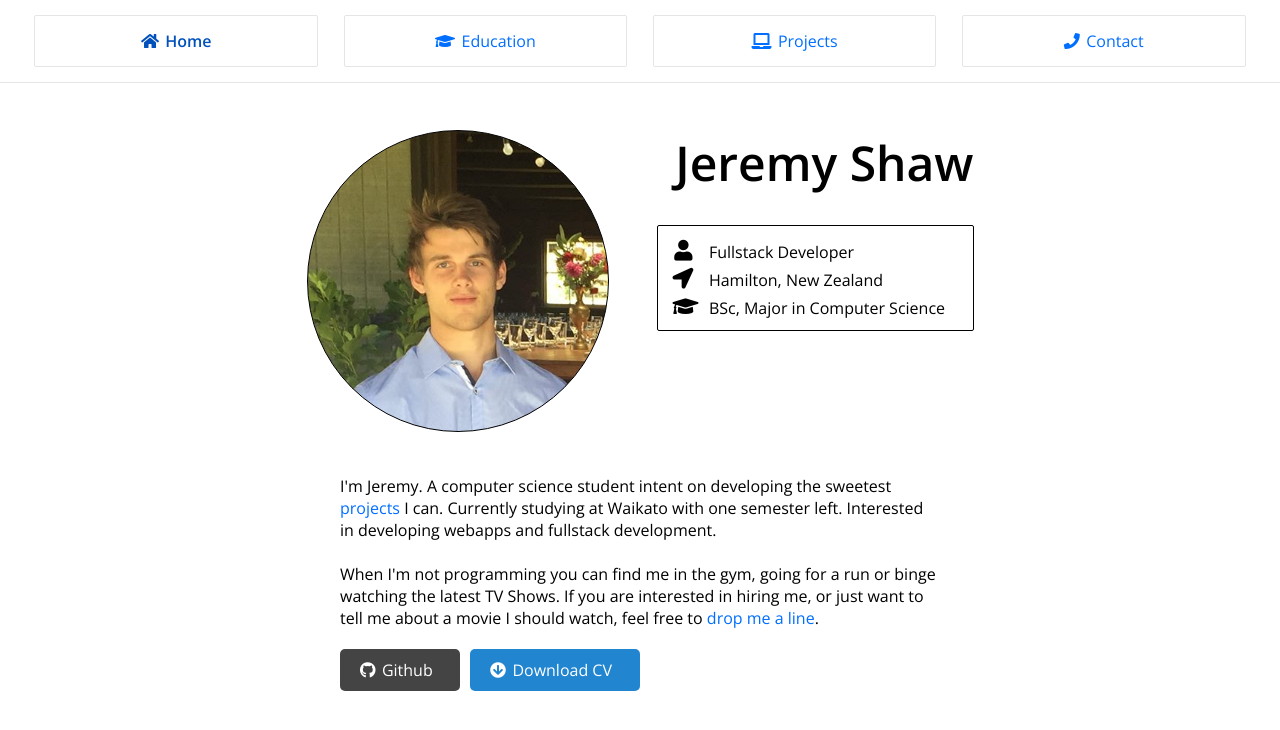
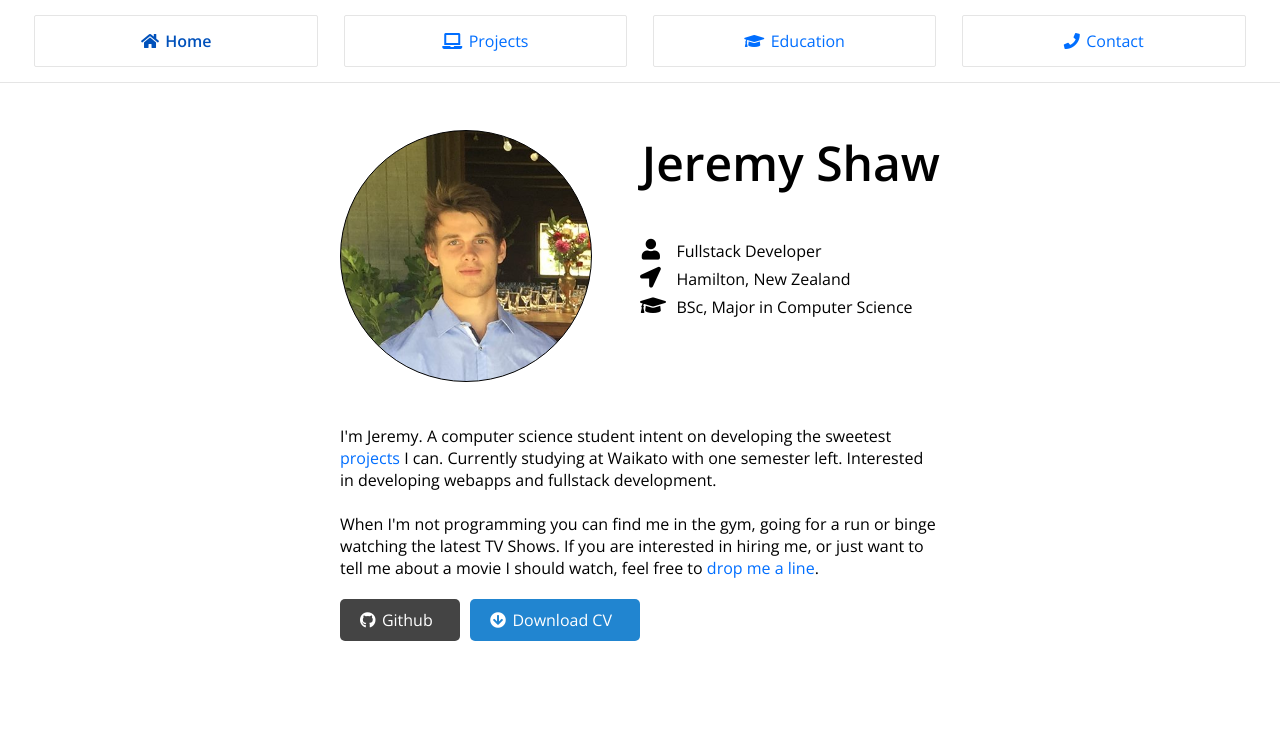
Before and after one commit to puremana/portfolio-website, a React (Create React App) app: page / in a window 1280 px wide. Shown: the top 730 px of the page. Built offline with nearby package versions, Linux system fonts and the light colour scheme.

Commit message:
Adjusted styles based on user feedback

```diff
--- a/src/App.css
+++ b/src/App.css
@@ -62,8 +62,8 @@ li:hover {
 }
 .home-top-left {
   display: inline-block;
-  width: 300px;
-  height: 300px;
+  width: 250px;
+  height: 250px;
 }
 .home-top-left-image {
   border: 1px solid black;
@@ -80,10 +80,10 @@ li:hover {
 }
 .home-top-right ul {
   width: 300px;
-  border: 1px solid black;
+  /*border: 1px solid black;*/
   border-radius: 2px;
   padding: 10px 0px 10px 15px;
-  margin: 30px 0 0 50px;
+  margin: 30px 0 0 35px;
   vertical-align: top;
   text-align: left;
 }
--- a/src/components/nav-bar/nav-bar.js
+++ b/src/components/nav-bar/nav-bar.js
@@ -46,16 +46,16 @@ class NavBar extends Component {
                         <span>Home</span>
                     </li>
                 </Link>
+                <Link to="/projects">
+                    <li className={this.state.projectLink}>
+                        <span className="icon is-small"><i className="fa fa-laptop"></i></span>
+                        <span>Projects</span>
+                    </li>
+                </Link>
                 <Link to="/education">
                     <li className={this.state.eduLink}>
                         <span className="icon is-small"><i className="fa fa-graduation-cap"></i></span>
                         <span>Education</span>
-                    </li>
-                </Link>
-                <Link to="/projects">
-                    <li className={this.state.projectLink}>
-                        <span className="icon is-small"><i className="fa fa-laptop"></i></span>
-                        <span>Projects</span>
                     </li>
                 </Link>
                 <Link to="/contact">
--- a/src/components/pages/projects.js
+++ b/src/components/pages/projects.js
@@ -20,7 +20,7 @@ class Projects extends Component {
                 <h2>Projects</h2>
                 <div className="project">
                     <div className="project-image">
-                        <img src="img/iourpg-website.jpg" />
+                        <img src="img/iourpg-website.jpg" alt="IOURPG Website Screenshot"/>
                     </div>
                     <div className="project-text">
                         <h3>Idle Online Universe Game Portal <a href="https://iourpg.com/website-production/index.html" target="_blank" rel="noreferrer noopener"><span class="fa fa-link"></span></a></h3>
@@ -37,7 +37,7 @@ class Projects extends Component {
                 </div>
                 <div className="project">
                     <div className="project-image">
-                        <img src="img/iou-helper.jpg" />
+                        <img src="img/iou-helper.jpg" alt="IOU Helper Screenshot"/>
                     </div>
                     <div className="project-text">
                         <h3>IOU Helper / IOU Helper Pro <a href="http://iouhelper.com/" target="_blank" rel="noreferrer noopener"><i class="fas fa-link"></i></a> <a href="https://github.com/puremana/iou-helper" target="_blank" rel="noreferrer noopener"><span class="fab fa-github"></span></a> <a href="https://discord.gg/JhybKW3" target="_blank" rel="noreferrer noopener"><span class="fab fa-discord"></span></a></h3>
@@ -54,7 +54,7 @@ class Projects extends Component {
                 </div>
                 <div className="project">
                     <div className="project-image">
-                        <img src="img/iou-helper-2.jpg" />
+                        <img src="img/iou-helper-2.jpg" alt="IOU Helper 2.0 Screenshot" />
                     </div>
                     <div className="project-text">
                         <h3>IOU Helper 2.0 <a href="http://iouhelper.com/" target="_blank" rel="noreferrer noopener"><i class="fas fa-link"></i></a> <a href="https://github.com/puremana/iou-helper" target="_blank" rel="noreferrer noopener"><span class="fab fa-github"></span></a> <a href="https://discord.gg/JhybKW3" target="_blank" rel="noreferrer noopener"><span class="fab fa-discord"></span></a></h3>
@@ -73,7 +73,7 @@ class Projects extends Component {
                 </div>
                 <div className="project">
                     <div className="project-image">
-                        <img src="img/iou-bot.jpg" />
+                        <img src="img/iou-bot.jpg" alt="IOU Discord Bot Screenshot" />
                     </div>
                     <div className="project-text">
                         <h3>IOU Bot <a href="https://github.com/puremana/iou-bot" target="_blank" rel="noreferrer noopener"><span class="fab fa-github"></span></a> <a href="https://discord.gg/zynuQcP" target="_blank" rel="noreferrer noopener"><span class="fab fa-discord"></span></a></h3>
@@ -88,7 +88,7 @@ class Projects extends Component {
                 </div>
                 <div className="project">
                     <div className="project-image">
-                        <img src="img/new-zealand-police-logo.jpg" />
+                        <img src="img/new-zealand-police-logo.jpg" alt="New Zealand Police Logo" />
                     </div>
                     <div className="project-text">
                         <h3>Waikato Police Notification System</h3>
```
